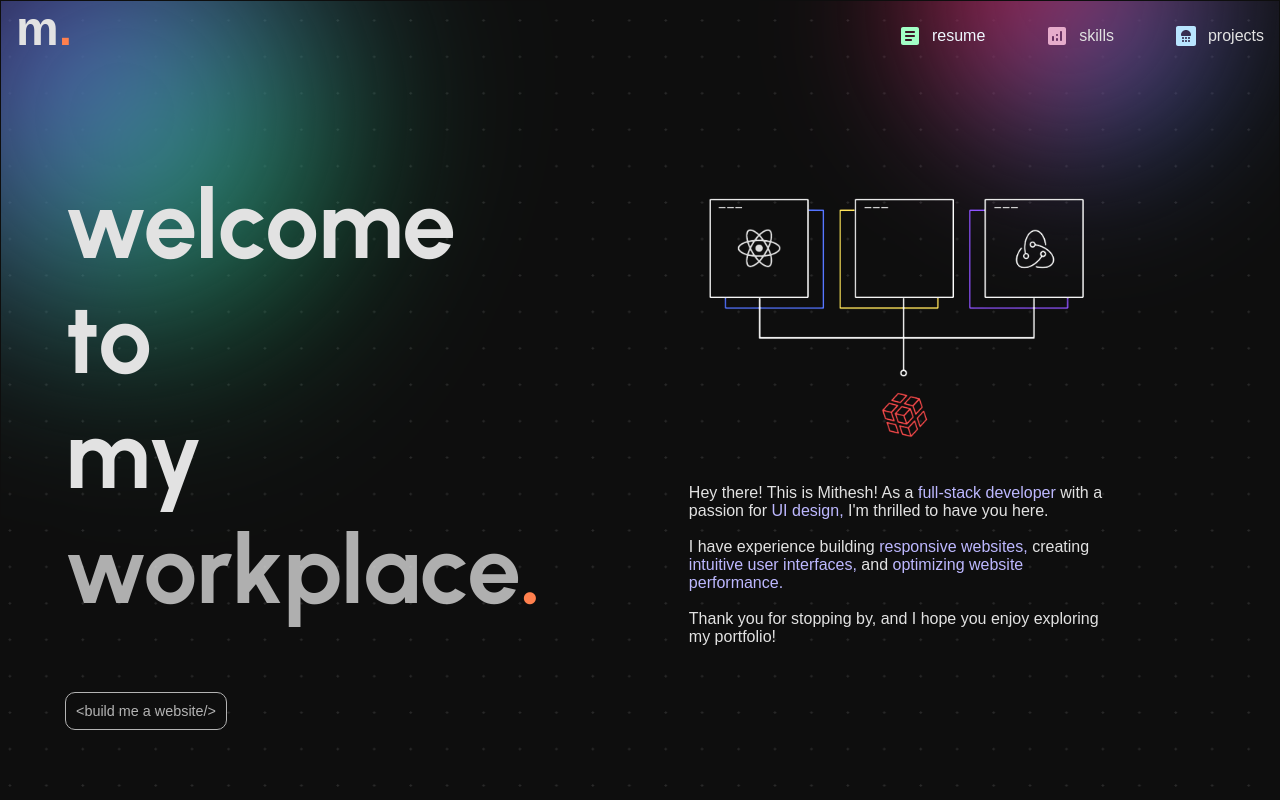
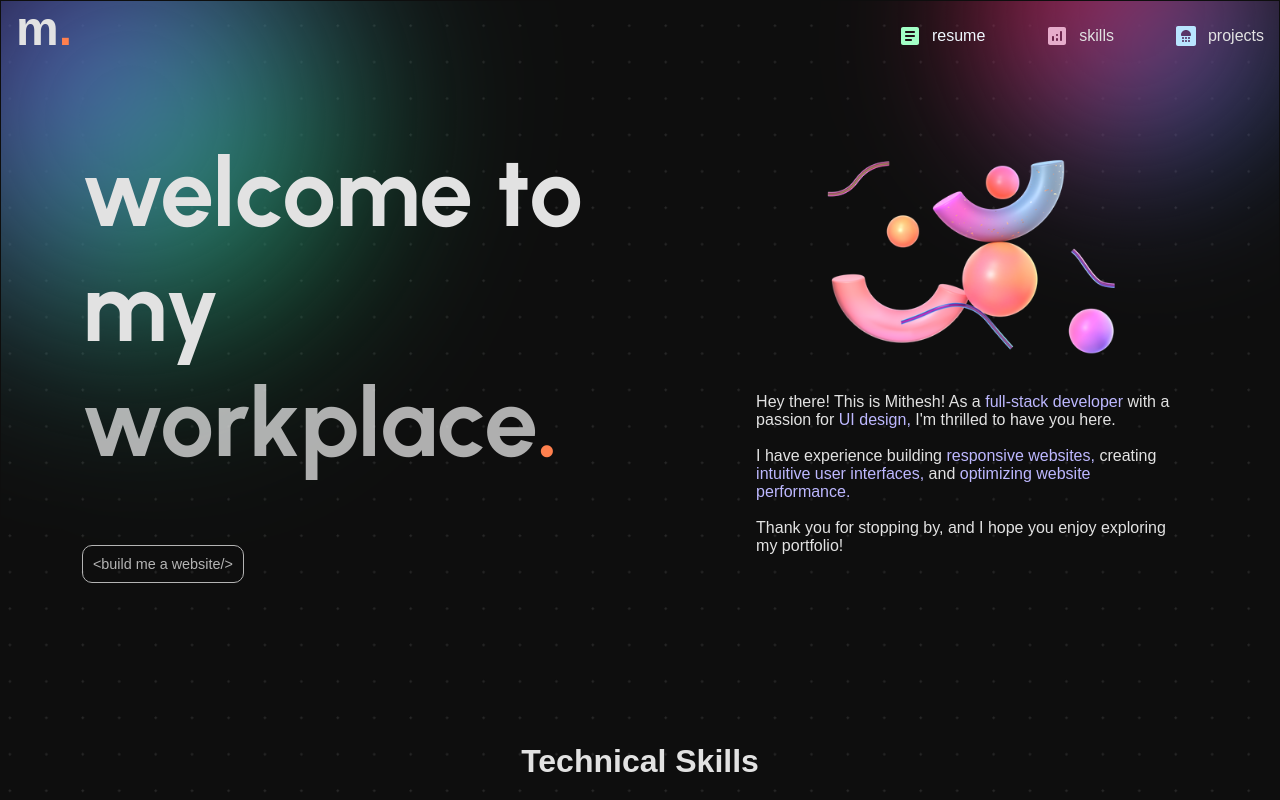
Before and after one commit to Mithesh-B/Portfolio, a React (Vite) app: page / in a window 1280 px wide. Shown: the top 800 px of the page. Built offline with nearby package versions, Linux system fonts and the light colour scheme; a web font is replaced by a local one.

Commit message:
add new image

```diff
--- a/src/components/about/AboutMe.jsx
+++ b/src/components/about/AboutMe.jsx
@@ -140,7 +140,7 @@
             data-scroll
             data-scroll-speed="0.1"
             className="laptop"
-            src="../me.png"
+            src="../a.png"
             alt="a laptop"
           />
         </div>
--- a/src/components/about/aboutme.scss
+++ b/src/components/about/aboutme.scss
@@ -5,11 +5,11 @@
 .about {
   margin-left: 4rem;
   margin-right: 4rem;
-  margin-top: 2rem;
+  margin-top: 0rem;
   display: flex;
   justify-content: center;
   flex-direction: row;
-  gap: 50px;
+gap: 10rem;
   align-items: center;
 
 
```
Also changed, not shown: public/a.png (added).
